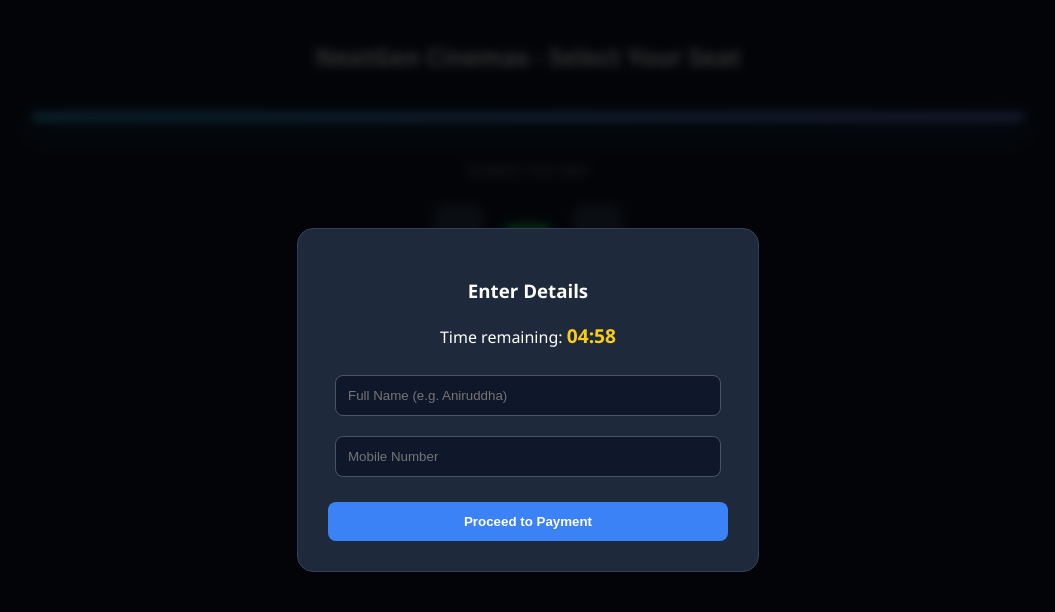
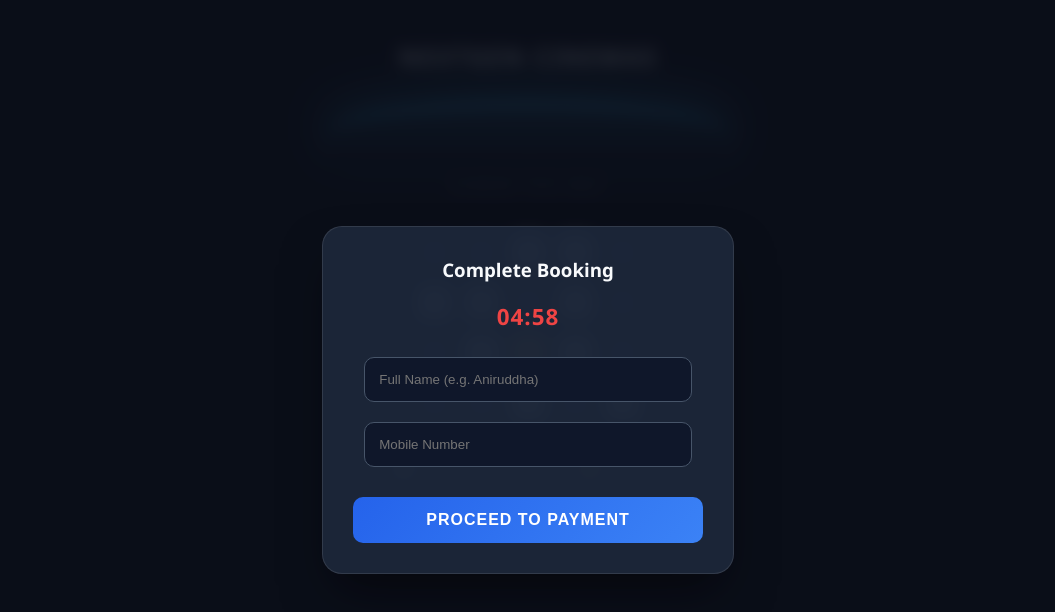
Before and after one commit to walavalkaraniruddha-droid/tcet-booking-demo, a website: page public/index.html in a window 1280 px wide. Both pictures are taken after a click on the button "VIP". Shown: the whole page, without its empty margins (112-1167 px from the left). Drawn offline with Linux system fonts and the light colour scheme.

Commit message:
Update index.html

```diff
--- a/public/index.html
+++ b/public/index.html
@@ -5,54 +5,114 @@
     <meta name="viewport" content="width=device-width, initial-scale=1.0">
     <title>NextGen Cinemas</title>
     <style>
-        body { font-family: 'Segoe UI', Tahoma, Geneva, Verdana, sans-serif; background: #0f172a; color: white; text-align: center; margin: 0; padding: 20px; }
-        .screen { background: linear-gradient(90deg, #38bdf8, #818cf8); height: 8px; width: 80%; margin: 40px auto; border-radius: 4px; box-shadow: 0 10px 30px rgba(56, 189, 248, 0.5); }
-        .seat { width: 50px; height: 50px; border-radius: 12px; background: #334155; border: none; cursor: not-allowed; margin: 10px; display: inline-block; }
-        .seat.available { background: #22c55e; cursor: pointer; transition: 0.3s; box-shadow: 0 4px 15px rgba(34, 197, 94, 0.4); }
-        .seat.available:hover { transform: translateY(-5px); }
-        .seat.booked { background: #ef4444; }
+        body { font-family: 'Segoe UI', Tahoma, Geneva, Verdana, sans-serif; background: #0b0f19; color: white; text-align: center; margin: 0; padding: 20px; overflow-x: hidden; }
+        h2 { text-transform: uppercase; letter-spacing: 2px; color: #e2e8f0; font-size: 1.5rem; margin-bottom: 30px; }
 
-        .modal { display: none; position: fixed; top: 0; left: 0; width: 100%; height: 100%; background: rgba(0,0,0,0.8); align-items: center; justify-content: center; backdrop-filter: blur(5px); }
-        .modal-content { background: #1e293b; padding: 30px; border-radius: 16px; width: 90%; max-width: 400px; text-align: center; border: 1px solid #334155; }
-        input { width: 90%; padding: 12px; margin: 10px 0; border-radius: 8px; border: 1px solid #475569; background: #0f172a; color: white; }
-        .btn { background: #3b82f6; color: white; padding: 12px 24px; border: none; border-radius: 8px; font-weight: bold; cursor: pointer; width: 100%; margin-top: 15px; }
-        .btn:hover { background: #2563eb; }
-        .qr-img { width: 200px; border-radius: 12px; margin: 15px 0; }
-        #timer { color: #facc15; font-weight: bold; font-size: 1.2rem; }
+        /* Glowing Screen */
+        .screen-container { perspective: 400px; margin-bottom: 40px; }
+        .screen { width: 100%; max-width: 400px; height: 60px; margin: 0 auto; background: linear-gradient(to bottom, #38bdf844, transparent); border-top: 4px solid #38bdf8; border-top-left-radius: 50%; border-top-right-radius: 50%; box-shadow: 0 -15px 40px rgba(56, 189, 248, 0.4); transform: rotateX(-10deg); }
+        .screen-text { color: #64748b; font-size: 0.8rem; margin-top: 10px; letter-spacing: 3px; }
+
+        /* Seat Layout */
+        .seating-area { display: flex; flex-direction: column; gap: 15px; align-items: center; margin-bottom: 40px; }
+        .seat-row { display: flex; gap: 12px; }
+        .seat { width: 35px; height: 35px; border-radius: 8px; border: none; font-size: 0.6rem; font-weight: bold; transition: all 0.3s ease; box-shadow: 0 4px 6px rgba(0,0,0,0.3); }
+
+        /* Seat Status Colors */
+        .seat.booked { background: #475569; color: #94a3b8; cursor: not-allowed; opacity: 0.6; }
+        .seat.dummy-available { background: #e2e8f0; color: #0b0f19; cursor: pointer; }
+        .seat.dummy-available:hover { background: #cbd5e1; transform: scale(1.1); }
+
+        /* The Race Target Seat */
+        .seat.target-seat { background: #fbbf24; color: #000; cursor: pointer; box-shadow: 0 0 15px rgba(251, 191, 36, 0.6); animation: pulse 2s infinite; }
+        .seat.target-seat:hover { transform: scale(1.1); background: #f59e0b; }
+
+        @keyframes pulse {
+            0% { box-shadow: 0 0 0 0 rgba(251, 191, 36, 0.7); }
+            70% { box-shadow: 0 0 0 10px rgba(251, 191, 36, 0); }
+            100% { box-shadow: 0 0 0 0 rgba(251, 191, 36, 0); }
+        }
+
+        /* Glassmorphism Modals */
+        .modal { display: none; position: fixed; top: 0; left: 0; width: 100%; height: 100%; background: rgba(11, 15, 25, 0.85); align-items: center; justify-content: center; backdrop-filter: blur(8px); z-index: 100; }
+        .modal-content { background: rgba(30, 41, 59, 0.9); padding: 30px; border-radius: 20px; width: 85%; max-width: 350px; border: 1px solid rgba(255,255,255,0.1); box-shadow: 0 25px 50px -12px rgba(0, 0, 0, 0.5); }
+        .modal-content h3 { margin-top: 0; color: #f8fafc; }
+
+        input { width: 85%; padding: 14px; margin: 10px 0; border-radius: 10px; border: 1px solid #475569; background: #0f172a; color: white; outline: none; transition: border 0.3s; }
+        input:focus { border: 1px solid #38bdf8; }
+
+        .btn { background: linear-gradient(135deg, #2563eb, #3b82f6); color: white; padding: 14px 24px; border: none; border-radius: 10px; font-weight: bold; font-size: 1rem; cursor: pointer; width: 100%; margin-top: 20px; transition: opacity 0.3s; text-transform: uppercase; letter-spacing: 1px; }
+        .btn:hover { opacity: 0.9; }
+        .btn:disabled { background: #475569; cursor: not-allowed; }
+
+        .qr-img { width: 180px; border-radius: 16px; margin: 15px 0; box-shadow: 0 10px 25px rgba(0,0,0,0.5); border: 2px solid #334155; }
+        #timer { color: #ef4444; font-weight: 900; font-size: 1.4rem; letter-spacing: 1px; display: block; margin-bottom: 15px; }
+
+        /* Legend */
+        .legend { display: flex; justify-content: center; gap: 20px; margin-top: 20px; font-size: 0.8rem; color: #94a3b8; }
+        .legend-item { display: flex; align-items: center; gap: 8px; }
+        .legend-box { width: 15px; height: 15px; border-radius: 4px; }
     </style>
 </head>
 <body>
 
-    <h2>NextGen Cinemas - Select Your Seat</h2>
+    <h2>NextGen Cinemas</h2>
+
+    <div class="screen-container">
         <div class="screen"></div>
-    <p style="color: #94a3b8; font-size: 0.9rem;">SCREEN THIS WAY</p>
-
-    <div>
-        <button class="seat"></button><button class="seat available" id="vipSeat" onclick="openDetailsModal()">VIP</button><button class="seat"></button>
+        <div class="screen-text">SCREEN THIS WAY</div>
     </div>
 
-    <!-- Step 1: Details Modal -->
+    <div class="seating-area">
+        <div class="seat-row">
+            <button class="seat booked">X</button><button class="seat booked">X</button><button class="seat dummy-available"></button><button class="seat dummy-available"></button><button class="seat booked">X</button>
+        </div>
+        <div class="seat-row">
+            <button class="seat dummy-available"></button><button class="seat dummy-available"></button><button class="seat booked">X</button><button class="seat dummy-available"></button><button class="seat booked">X</button>
+        </div>
+        <div class="seat-row">
+            <button class="seat booked">X</button>
+            <button class="seat dummy-available"></button>
+            <!-- THE TARGET SEAT -->
+            <button class="seat target-seat" id="vipSeat" onclick="openDetailsModal()">VIP</button>
+            <button class="seat dummy-available"></button>
+            <button class="seat booked">X</button>
+        </div>
+        <div class="seat-row">
+            <button class="seat booked">X</button><button class="seat booked">X</button><button class="seat dummy-available"></button><button class="seat booked">X</button><button class="seat dummy-available"></button>
+        </div>
+    </div>
+
+    <div class="legend">
+        <div class="legend-item"><div class="legend-box" style="background: #e2e8f0;"></div> Available</div>
+        <div class="legend-item"><div class="legend-box" style="background: #475569;"></div> Booked</div>
+        <div class="legend-item"><div class="legend-box" style="background: #fbbf24;"></div> Premium</div>
+    </div>
+
+    <!-- Details Modal -->
     <div class="modal" id="detailsModal">
         <div class="modal-content">
-            <h3>Enter Details</h3>
-            <p>Time remaining: <span id="timer">05:00</span></p>
-            <input type="text" id="userName" placeholder="Full Name (e.g. Aniruddha)" required>
-            <input type="tel" id="userPhone" placeholder="Mobile Number" required>
+            <h3>Complete Booking</h3>
+            <span id="timer">05:00</span>
+            <input type="text" id="userName" placeholder="Full Name (e.g. Aniruddha)" required autocomplete="off">
+            <input type="tel" id="userPhone" placeholder="Mobile Number" required autocomplete="off">
             <button class="btn" onclick="openPaymentModal()">Proceed to Payment</button>
         </div>
     </div>
 
-    <!-- Step 2: Payment Modal -->
+    <!-- Payment Modal (REAL UPI LINK) -->
     <div class="modal" id="paymentModal">
         <div class="modal-content">
-            <h3>Scan or Click to Pay ₹5</h3>
-            <!-- Clicking the image triggers GPay/UPI apps directly on mobile -->
+            <h3>Scan or Tap to Pay ₹5</h3>
+
+            <!-- THE REAL DEEP LINK IS RESTORED HERE -->
             <a href="upi://pay?pa=walavalkaraniruddha@okaxis&pn=Aniruddha&am=5.00&cu=INR" target="_blank">
                 <img src="WhatsApp Image 2026-09-09 at 5.33.54 PM.jpeg" alt="QR Code" class="qr-img">
             </a>
-            <p style="font-size: 0.8rem; color: #94a3b8;">Tap the QR code to open UPI app.</p>
-            <button class="btn" id="verifyBtn" onclick="processBackendPayment()">Verify & Complete Booking</button>
-            <p id="message" style="margin-top: 15px; font-weight: bold;"></p>
+
+            <p style="font-size: 0.85rem; color: #94a3b8; margin-top: 0;">Tap image to open GPay. After paying, click Verify.</p>
+            <button class="btn" id="verifyBtn" onclick="processBackendPayment()">Verify & Complete</button>
+            <p id="message" style="margin-top: 15px; font-weight: bold; font-size: 1.1rem;"></p>
         </div>
     </div>
 
@@ -68,7 +128,7 @@
                 document.getElementById('timer').innerText = `${m}:${s}`;
                 if (timeLeft <= 0) {
                     clearInterval(timerInterval);
-                    alert("Time expired!");
+                    alert("Session expired!");
                     location.reload();
                 }
             }, 1000);
@@ -76,12 +136,12 @@
 
         function openDetailsModal() {
             document.getElementById('detailsModal').style.display = 'flex';
-            startTimer();
+            if(!timerInterval) startTimer();
         }
 
         function openPaymentModal() {
             const name = document.getElementById('userName').value;
-            if(!name) return alert('Enter your name');
+            if(!name) return alert('Please enter your name');
             document.getElementById('detailsModal').style.display = 'none';
             document.getElementById('paymentModal').style.display = 'flex';
         }
@@ -92,6 +152,7 @@
             btn.innerText = "Verifying on Server...";
             btn.disabled = true;
 
+            try {
                 const res = await fetch('/book-seat', {
                     method: 'POST',
                     headers: {'Content-Type': 'application/json'},
@@ -100,13 +161,17 @@
                 const data = await res.json();
 
                 if(data.success) {
-                msg.style.color = "#22c55e";
-                msg.innerText = data.message;
-                setTimeout(() => location.reload(), 3000);
+                    msg.style.color = "#22c55e"; // Green
+                    msg.innerText = "✅ " + data.message;
+                    setTimeout(() => location.reload(), 4000);
                 } else {
+                    msg.style.color = "#ef4444"; // Red
+                    msg.innerText = "❌ " + data.message;
+                    btn.innerText = "Booking Closed";
+                }
+            } catch (err) {
                 msg.style.color = "#ef4444";
-                msg.innerText = data.message;
-                btn.innerText = "Booking Closed";
+                msg.innerText = "Server Error. Try again.";
             }
         }
     </script>
```
Lines whose indentation alone changed are shown as unchanged.
